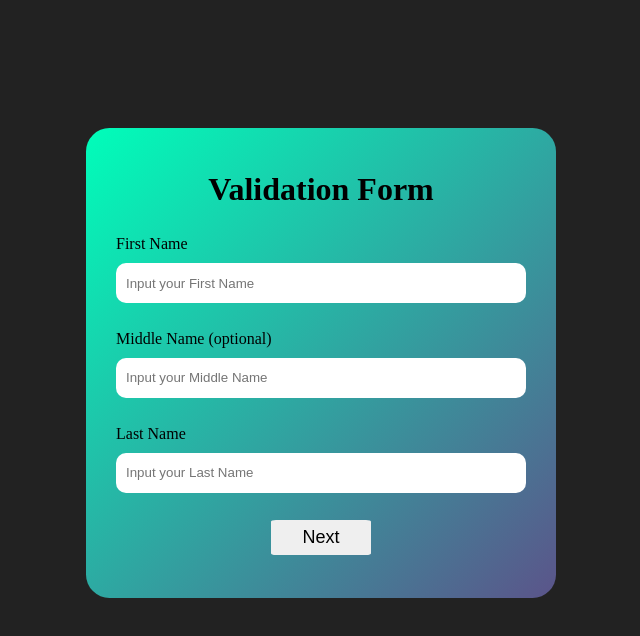
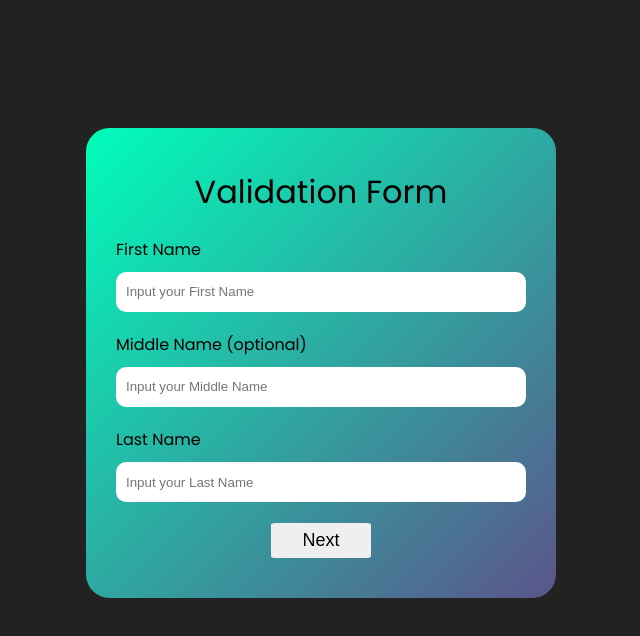
Before and after one commit to chemical081/multi-step-validation-, a plain HTML site: page index.html in a window 1280 px wide. Shown: the whole page, without its empty margins (319-959 px from the left). Drawn offline with Linux system fonts and the light colour scheme.

Commit message:
added a screenshot

```diff
--- a/style.css
+++ b/style.css
@@ -1,3 +1,6 @@
+@import url('https://fonts.googleapis.com/css2?family=Poppins:ital,wght@0,100;0,200;0,300;0,400;0,500;0,600;0,700;0,800;0,900;1,100;1,200;1,300;1,400;1,500;1,600;1,700;1,800;1,900&display=swap');
+
+
 *{
     margin: 0;
     padding: 0;
@@ -12,6 +15,11 @@ body {
     margin-top: 10%;
     height: 100vh;
     background: #222;
+    font-family: "Poppins", sans-serif;
+}
+
+h1 {
+    font-weight: normal;
 }
 
 form {
@@ -84,5 +92,6 @@ form button {
 .error  {
     padding-left: 30px;
     padding-top: 5px;
+    color: #960101;
     display: none;
 }
```
Also changed, not shown: github.png (added).
